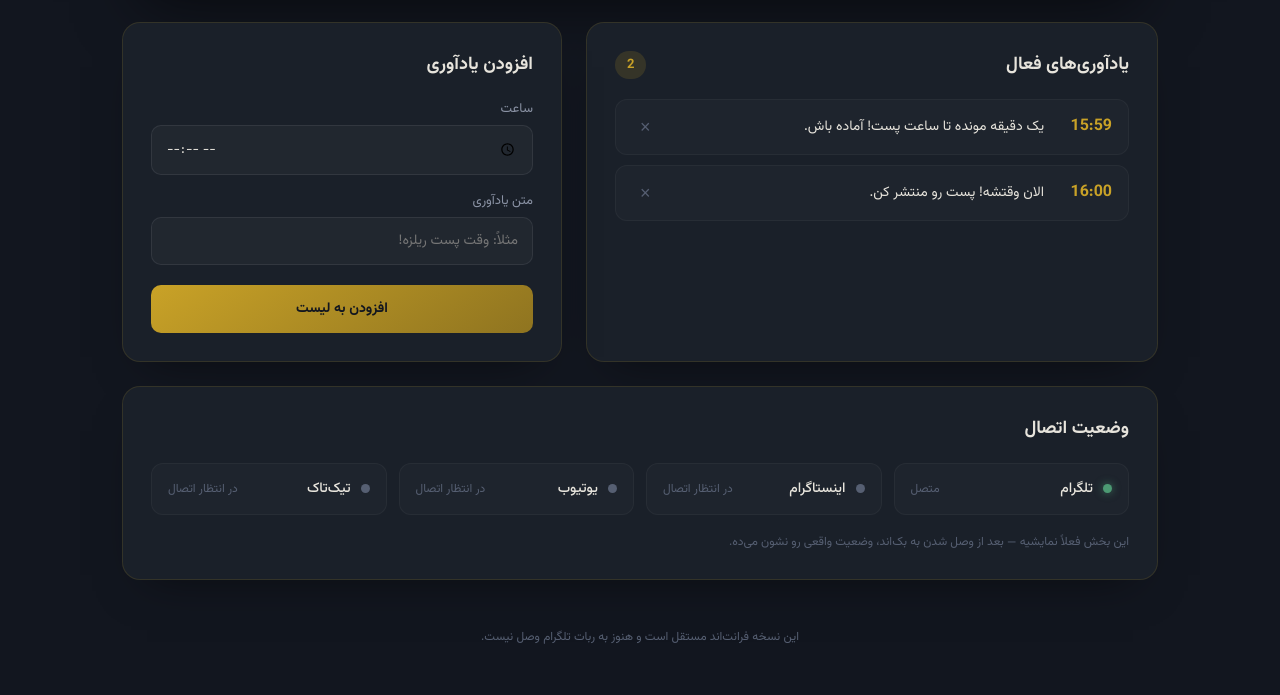
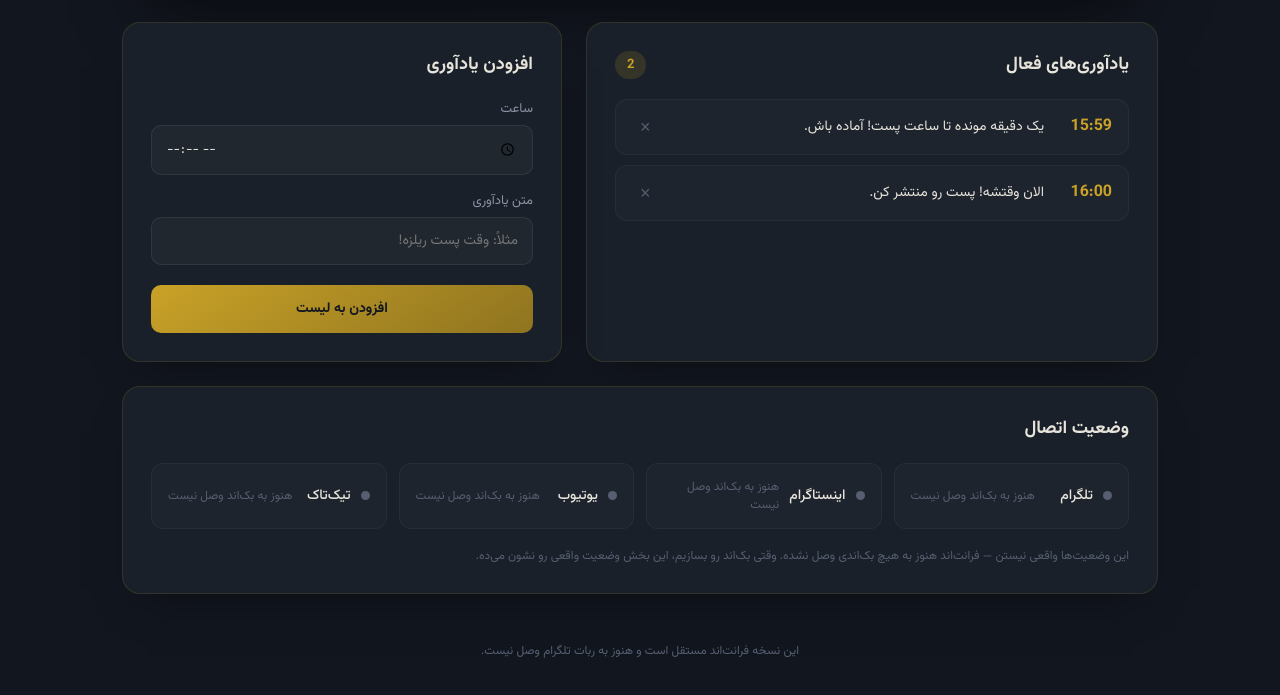
Before and after one commit to yasin704web/-ZohixCode, a plain HTML site: page index.html in a window 1280 px wide. Shown: the part 461-1156 px from the top of the page. Drawn offline with Linux system fonts and the light colour scheme.

Commit message:
Update connection status messages in index.html

```diff
--- a/index.html
+++ b/index.html
@@ -60,27 +60,27 @@
       </div>
       <ul class="status-list">
         <li>
-          <span class="dot dot-on"></span>
+          <span class="dot dot-off"></span>
           <span class="platform-name">تلگرام</span>
-          <span class="platform-state">متصل</span>
+          <span class="platform-state">هنوز به بک‌اند وصل نیست</span>
         </li>
         <li>
           <span class="dot dot-off"></span>
           <span class="platform-name">اینستاگرام</span>
-          <span class="platform-state">در انتظار اتصال</span>
+          <span class="platform-state">هنوز به بک‌اند وصل نیست</span>
         </li>
         <li>
           <span class="dot dot-off"></span>
           <span class="platform-name">یوتیوب</span>
-          <span class="platform-state">در انتظار اتصال</span>
+          <span class="platform-state">هنوز به بک‌اند وصل نیست</span>
         </li>
         <li>
           <span class="dot dot-off"></span>
           <span class="platform-name">تیک‌تاک</span>
-          <span class="platform-state">در انتظار اتصال</span>
+          <span class="platform-state">هنوز به بک‌اند وصل نیست</span>
         </li>
       </ul>
-      <p class="status-note">این بخش فعلاً نمایشیه — بعد از وصل شدن به بک‌اند، وضعیت واقعی رو نشون می‌ده.</p>
+      <p class="status-note">این وضعیت‌ها واقعی نیستن — فرانت‌اند هنوز به هیچ بک‌اندی وصل نشده. وقتی بک‌اند رو بسازیم، این بخش وضعیت واقعی رو نشون می‌ده.</p>
     </section>
 
   </main>
```
